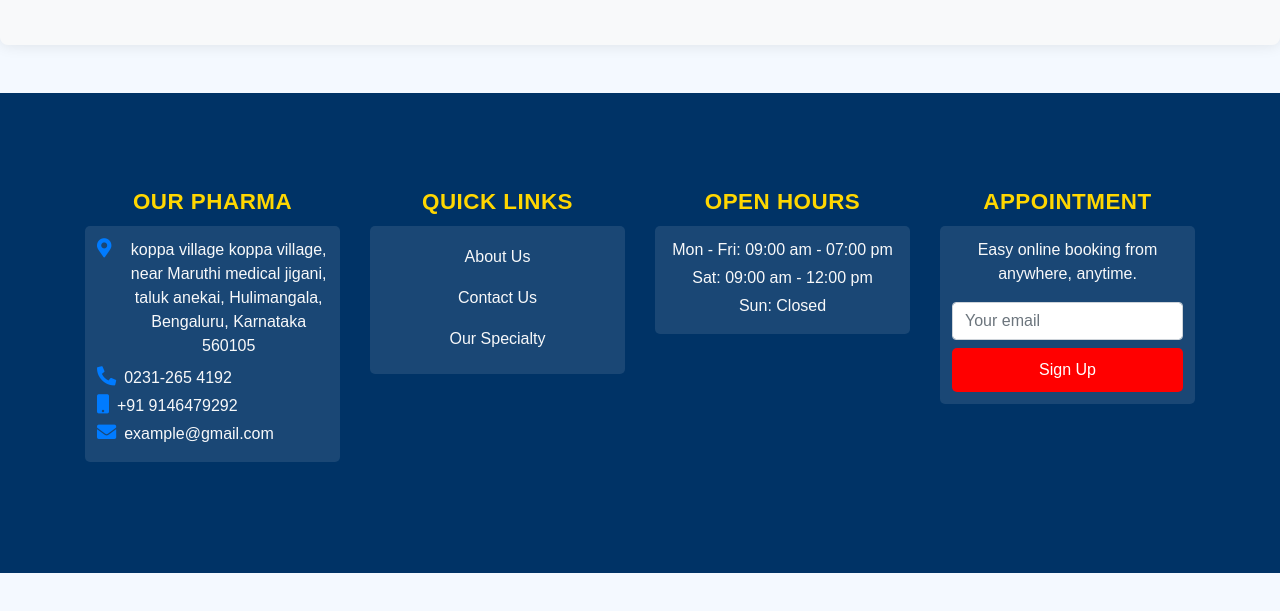
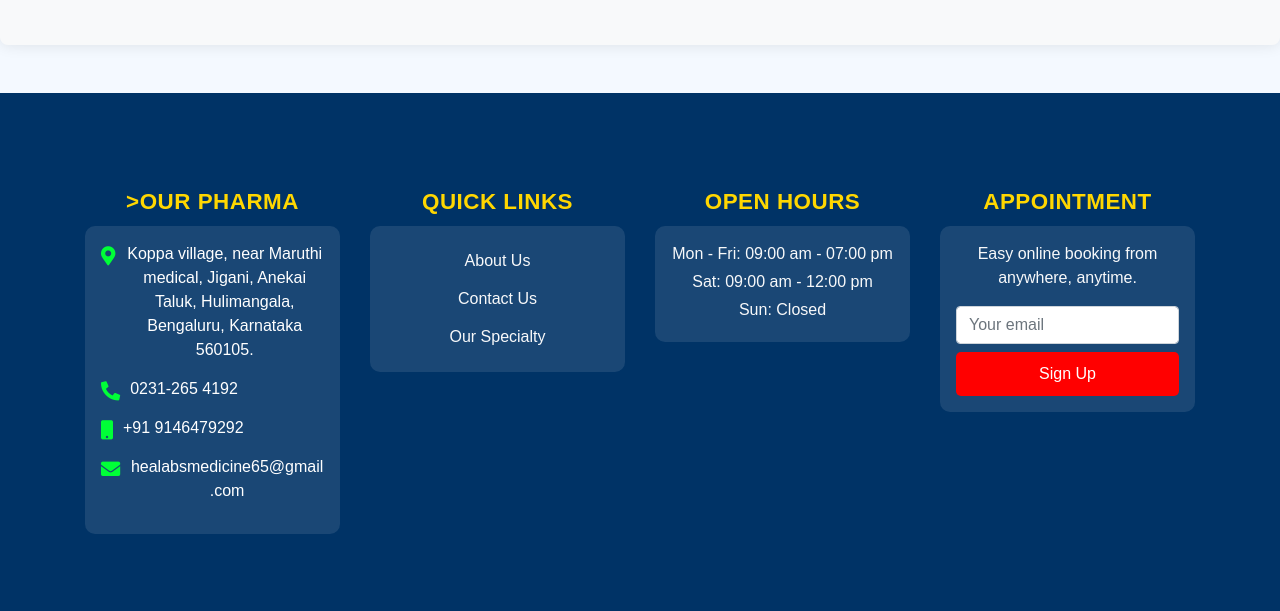
Before and after one commit to PoojaKuri/HealLabs, a plain HTML site: page contact.html in a window 1280 px wide. Shown: the part 1457-2068 px from the top of the page. Before the commit the page ends 2030 px from the top, so only its background shows below. Drawn offline with nearby package versions, Linux system fonts and the light colour scheme.

Commit message:
footer modifications

```diff
--- a/contact.html
+++ b/contact.html
@@ -69,8 +69,8 @@
                     <div class="icon-circle">
                         <i class="fas fa-envelope"></i>
                     </div>
-                    <p>example@gmail.com</p>
-                    <p>example@gmail.com</p>
+                    <p>healabsmedicine65@gmail.com </p>
+                    <p>healabsmedicine65@gmail.com </p>
                 </div>
             </div>
 
@@ -79,8 +79,8 @@
                     <div class="icon-circle">
                         <i class="fas fa-phone-alt"></i>
                     </div>
-                    <p>123-456-7890</p>
-                    <p>123-456-7890</p>
+                    <p>9307845862</p>
+                    <p>9307845862</p>
                 </div>
             </div>
 
@@ -153,36 +153,31 @@
 
 </main>
 
-<footer class="container-fluid footer mt-5 py-5 wow fadeIn" data-wow-delay="0.1s">
+<footer class="container-fluid footer mt-5 py-5">
     <div class="container py-5 navback">
         <div class="row g-5">
             <!-- Our Hospital Section -->
             <div class="col-lg-3 col-md-6">
-                <h4 class="heading text-light">Our Pharma</h4>
-                <div class="footer-info">
-                    <div class="footer-info-item d-flex align-items-start mb-1">
-                        <i class="fa fa-map-marker-alt footcollor me-2"></i>
-                        <div class="footer-info-item d-flex align-items-start mb-1">
-                            <span class="text-light address-text">
-                                koppa village koppa village,<br>
-                                near Maruthi medical jigani,<br>
-                                taluk anekai, Hulimangala,<br>
-                                Bengaluru, Karnataka 560105
-                            </span>
-                        </div>
+                <h4 class="heading text-light">>OUR PHARMA</h4>
+                <div class="footer-info hidden fade-in-1">
+                    <div class="footer-info-item">
+                        <i class="fa fa-map-marker-alt footcollor"></i>
+                        <span>
+                            Koppa village, near Maruthi medical, Jigani, Anekai Taluk, Hulimangala,
+                            Bengaluru, Karnataka 560105.
+                        </span>
                     </div>
-
-                    <div class="footer-info-item d-flex align-items-start mb-1">
-                        <i class="fa fa-phone-alt footcollor me-2"></i>
-                        <span class="text-light">0231-265 4192</span>
+                    <div class="footer-info-item">
+                        <i class="fa fa-phone-alt footcollor"></i>
+                        <span>0231-265 4192</span>
                     </div>
-                    <div class="footer-info-item d-flex align-items-start mb-1">
-                        <i class="fa fa-mobile footcollor me-2" aria-hidden="true"></i>
-                        <span class="text-light">+91 9146479292</span>
+                    <div class="footer-info-item">
+                        <i class="fa fa-mobile footcollor" aria-hidden="true"></i>
+                        <span>+91 9146479292</span>
                     </div>
-                    <div class="footer-info-item d-flex align-items-start mb-1">
-                        <i class="fa fa-envelope footcollor me-2"></i>
-                        <span class="text-light">example@gmail.com</span>
+                    <div class="footer-info-item email-text">
+                        <i class="fa fa-envelope footcollor"></i>
+                        <span>healabsmedicine65@gmail.com</span>
                     </div>
                 </div>
             </div>
@@ -190,7 +185,7 @@
             <!-- Quick Links Section -->
             <div class="col-lg-3 col-md-6">
                 <h4 class="heading text-light">Quick Links</h4>
-                <div class="footer-box">
+                <div class="footer-box hidden fade-in-2">
                     <div class="d-flex flex-column">
                         <a class="btn btn-link text-light" href="aboutus.html">About Us</a>
                         <a class="btn btn-link text-light" href="contact.html">Contact Us</a>
@@ -202,11 +197,11 @@
             <!-- Open Hours Section -->
             <div class="col-lg-3 col-md-6">
                 <h4 class="heading text-light">Open Hours</h4>
-                <div class="footer-box">
+                <div class="footer-box hidden fade-in-3">
                     <div class="d-flex flex-column">
-                        <p class="text-light mb-1">Mon - Fri: <span class="text-light">09:00 am - 07:00 pm</span></p>
-                        <p class="text-light mb-1">Sat: <span class="text-light">09:00 am - 12:00 pm</span></p>
-                        <p class="text-light mb-1">Sun: <span class="text-light">Closed</span></p>
+                        <p class="text-light mb-1">Mon - Fri: <span>09:00 am - 07:00 pm</span></p>
+                        <p class="text-light mb-1">Sat: <span>09:00 am - 12:00 pm</span></p>
+                        <p class="text-light mb-1">Sun: <span>Closed</span></p>
                     </div>
                 </div>
             </div>
@@ -214,7 +209,7 @@
             <!-- Appointment Section -->
             <div class="col-lg-3 col-md-6">
                 <h4 class="heading text-light">Appointment</h4>
-                <div class="footer-box">
+                <div class="footer-box hidden fade-in-4">
                     <p class="text-light">Easy online booking from anywhere, anytime.</p>
                     <div class="position-relative w-100">
                         <input class="form-control w-100 py-3 ps-4" type="text" placeholder="Your email" name="Texts">
--- a/footer.css
+++ b/footer.css
@@ -1,95 +1,91 @@
-/* Footer Styles */
-.footer {
-    background-color: #003366; /* Dark background for footer */
-    padding: 15px 0; /* Adjusted padding */
+  /* Footer Styles */
+  .footer {
+    background-color: #003366;
+    padding: 15px 0;
 }
 
 .heading {
-    font-size: 1.4rem; /* Increased font size */
-    color: #ffd700 !important; /* Dark yellow color for headings */
-    font-weight: bold; /* Bold text for emphasis */
-    margin-bottom: 10px; /* Space below each heading */
-    text-transform: uppercase; /* Uppercase for consistency */
-    letter-spacing: 0.5px; /* Slight letter spacing */
+    font-size: 1.4rem;
+    color: #ffd700 !important;
+    font-weight: bold;
+    margin-bottom: 10px;
+    text-transform: uppercase;
+    letter-spacing: 0.5px;
 }
 
-/* Footer Info and Box */
 .footer-info, .footer-box {
-    background-color: rgba(255, 255, 255, 0.1); /* Light background */
-    border-radius: 5px; /* Rounded corners */
-    padding: 12px; /* Padding for a balanced look */
-    margin-bottom: 15px; /* Space between sections */
+    background-color: rgba(255, 255, 255, 0.1);
+    border-radius: 10px;
+    padding: 16px;
+    margin-bottom: 15px;
 }
 
-/* Footer Info Items */
+/* Animation Definition */
+@keyframes fadeInUp {
+    0% {
+        opacity: 0;
+        transform: translateY(20px);
+    }
+    100% {
+        opacity: 1;
+        transform: translateY(0);
+    }
+}
+
+/* Initially hidden state */
+.hidden {
+    opacity: 0;
+    transform: translateY(20px);
+}
+
+/* Animation classes with staggered delays */
+.fade-in-1 {
+    animation: fadeInUp 0.8s ease forwards 0.1s;
+}
+.fade-in-2 {
+    animation: fadeInUp 0.8s ease forwards 0.3s;
+}
+.fade-in-3 {
+    animation: fadeInUp 0.8s ease forwards 0.5s;
+}
+.fade-in-4 {
+    animation: fadeInUp 0.8s ease forwards 0.7s;
+}
+
+/* Signup Button Styles */
+.btn-signup {
+    background-color: #ff0000;
+    color: #ffffff;
+    padding: 10px 15px;
+    border: none;
+    border-radius: 5px;
+    cursor: pointer;
+    font-size: 1rem;
+    transition: background-color 0.3s ease;
+}
+
+.btn-signup:hover {
+    background-color: #aa00cc;
+}
+
+/* Icon and Text Styling */
 .footer-info-item {
-    display: flex; /* Flexbox for alignment */
-    align-items: flex-start; /* Align vertically */
-    margin-bottom: 15px; /* Space between items */
+    display: flex;
+    align-items: flex-start;
+    margin-bottom: 15px;
 }
 
 .footer-info-item i {
-    color: #007bff; /* Icon color */
-    font-size: 1.2em; /* Icon size */
-    margin-right: 8px; /* Space between icon and text */
+    color: #00ff37;
+    font-size: 1.2em;
+    margin-right: 10px;
+    margin-top: 4px;
 }
 
 .footer-info-item span,
 .footer-info p,
 .footer-box p {
-    font-size: 1rem; /* Font size for content */
-    color: #ffffff; /* White color for content text */
+    font-size: 1rem;
+    color: #ffffff;
+    word-break: break-word;
 }
-
-/* Links */
-.btn-link {
-    color: #ddd; /* Link color */
-    text-decoration: none; /* No underline */
-    margin-bottom: 0.2rem; /* Spacing between links */
-}
-
-.btn-link:hover {
-    color: #fff; /* Color change on hover */
-    text-decoration: underline; /* Underline effect on hover */
-}
-
-/* Button Styles */
-.btn.btn-square {
-    width: 30px; /* Icon size */
-    height: 30px; /* Icon height */
-    margin-right: 5px; /* Margin to the right */
-}
-
-.btn-signup {
-    background-color: #ff0000; /* Red background */
-    color: #fff; /* White text */
-    padding: 10px 15px; /* Button padding */
-    border: none; /* Remove border */
-    border-radius: 5px; /* Rounded corners */
-    cursor: pointer; /* Pointer cursor */
-    font-size: 1rem; /* Font size */
-    width: 100%; /* Full width */
-    transition: background-color 0.3s ease; /* Smooth transition */
-}
-
-.btn-signup:hover {
-    background-color: #aa00cc; /* Darker red on hover */
-}
-
-/* Address Text */
-.address-text {
-    font-size: 16px;
-    color: #f8f9fa; /* Light text color */
-    line-height: 1.5;
-    margin-left: 10px; /* Adds space between the icon and text */
-    word-wrap: break-word; /* Ensure long words break and wrap properly */
-    white-space: normal; /* Allow text to wrap properly */
-    display: inline-block; /* Ensure the text starts from the same line as the icon */
-}
-
-/* Media Queries */
-@media (max-width: 767px) {
-    .address-text {
-        white-space: normal; /* Allow text to wrap on smaller screens */
-    }
-}
--- a/script.js
+++ b/script.js
@@ -106,3 +106,11 @@ document.querySelectorAll('a[href^="#"]').forEach(anchor => {
 
     // Initialize the function when the page loads
     window.addEventListener('load', revealTestimonialCards);
+
+
+    document.addEventListener("DOMContentLoaded", function () {
+        const elements = document.querySelectorAll(".footer-info.hidden, .footer-box.hidden");
+        elements.forEach((el) => {
+            el.classList.remove("hidden");
+        });
+    });
```
Also changed, not shown: aboutus.html (+24 -21 lines), healab.html (+24 -21 lines), products.html (+24 -21 lines).
